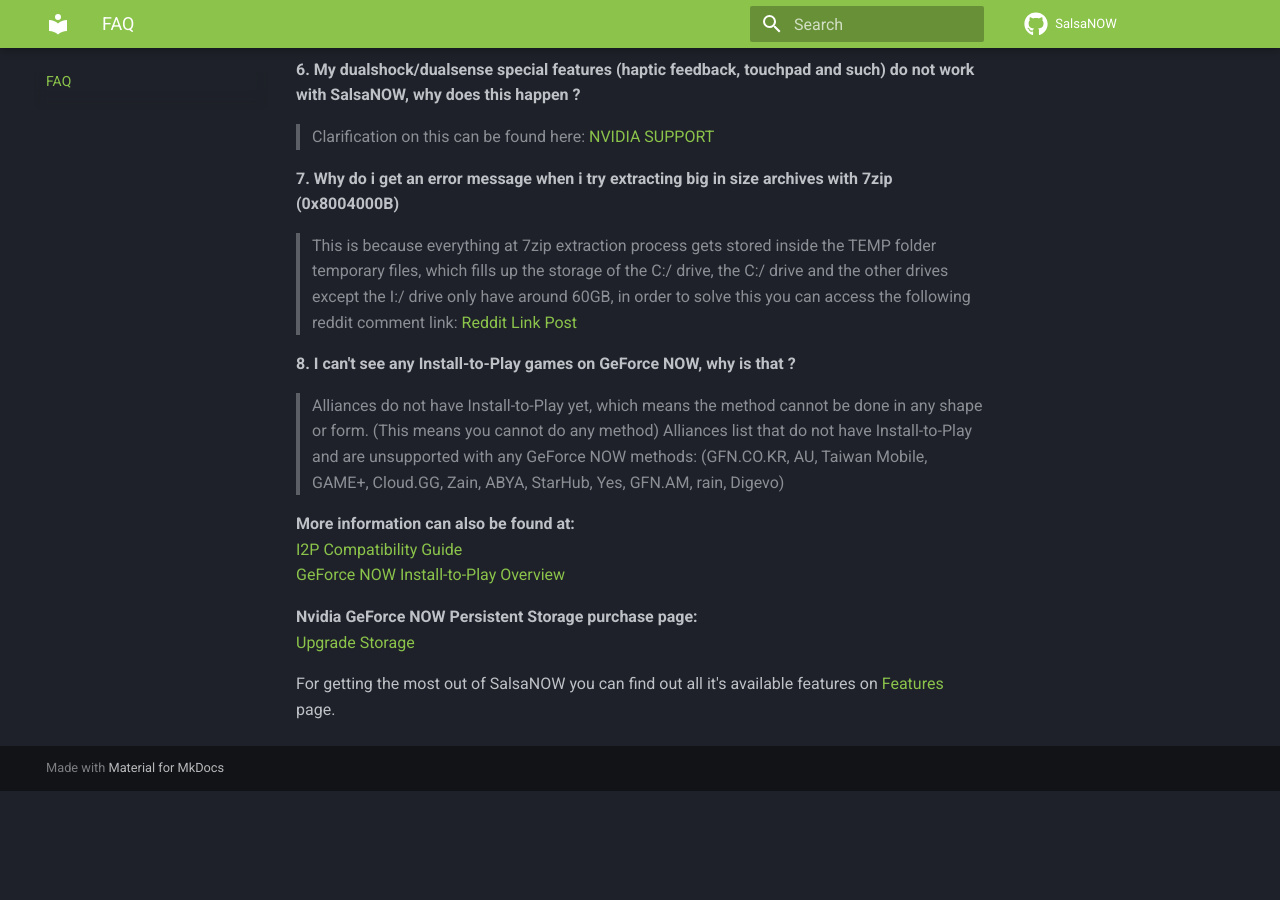
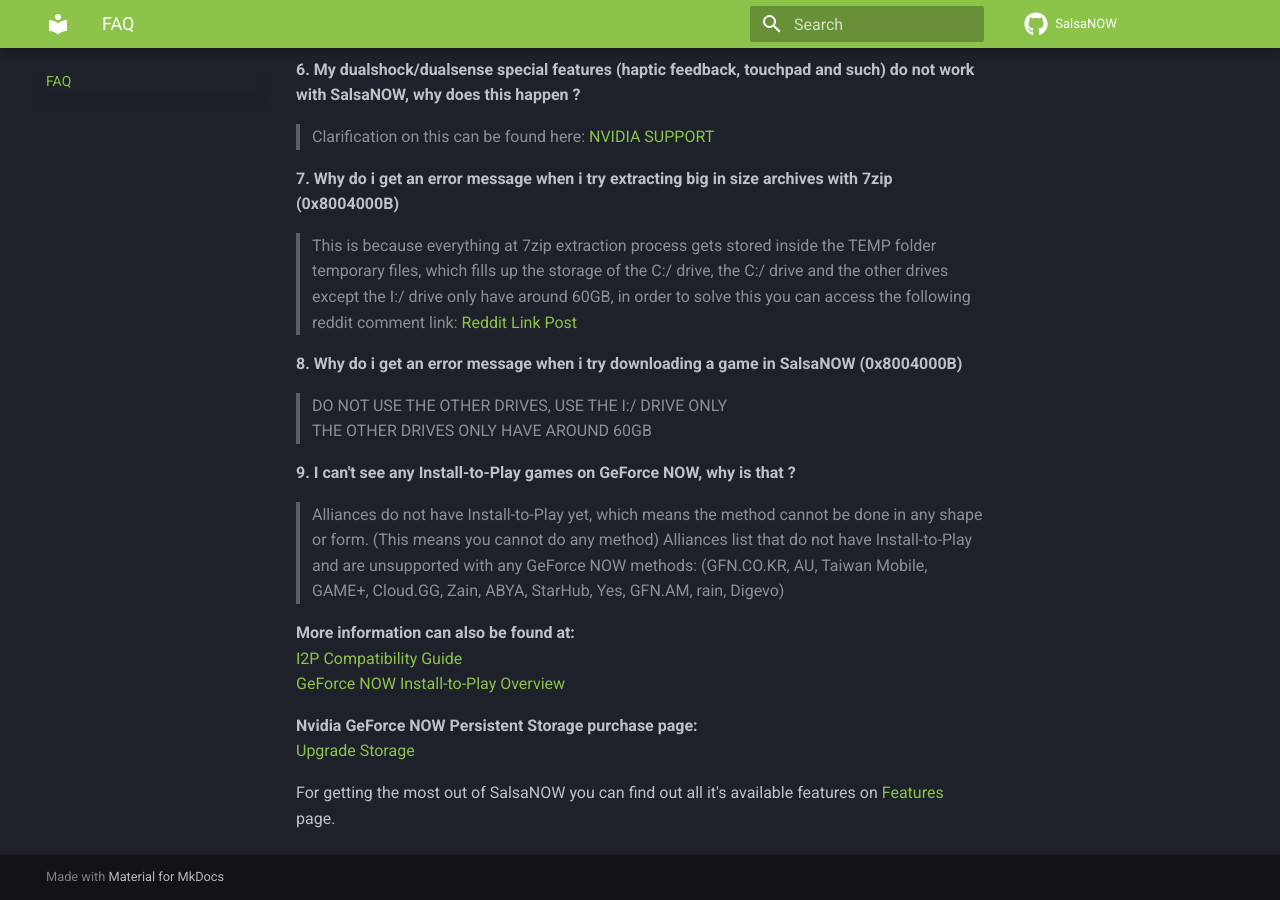
Before and after one commit to dpadGuy/SalsaNOW-Documentation, an MkDocs documentation site: the page built from docs/FAQ.md, in a window 1280 px wide and 900 px high, scrolled down 977 px. Built offline with MkDocs 1.6.1 and Material for MkDocs 9.7.7, drawn with Linux system fonts in a browser that asks for light colours; comment, search, counter and statistics services are not loaded; before the commit the page ends 1768 px from its top, so only the background shows below that.

Commit message:
New changes

```diff
--- a/docs/FAQ.md
+++ b/docs/FAQ.md
@@ -34,7 +34,11 @@
 **7. Why do i get an error message when i try extracting big in size archives with 7zip (0x8004000B)**
 > This is because everything at 7zip extraction process gets stored inside the TEMP folder temporary files, which fills up the storage of the C:/ drive, the C:/ drive and the other drives except the I:/ drive only have around 60GB, in order to solve this you can access the following reddit comment link: <a href="https://www.reddit.com/r/techsupport/comments/fyahjo/comment/kgoqr82/?utm_source=share&utm_medium=web3x&utm_name=web3xcss&utm_term=1&utm_content=share_button">Reddit Link Post</a> <br>
 
-**8. I can't see any Install-to-Play games on GeForce NOW, why is that ?**
+**8. Why do i get an error message when i try downloading a game in SalsaNOW (0x8004000B)**
+> DO NOT USE THE OTHER DRIVES, USE THE I:/ DRIVE ONLY <br>
+> THE OTHER DRIVES ONLY HAVE AROUND 60GB
+
+**9. I can't see any Install-to-Play games on GeForce NOW, why is that ?**
 > Alliances do not have Install-to-Play yet, which means the method cannot be done in any shape or form. (This means you cannot do any method)
 > Alliances list that do not have Install-to-Play and are unsupported with any GeForce NOW methods:
 > (GFN.CO.KR, AU, Taiwan Mobile, GAME+, Cloud.GG, Zain, ABYA, StarHub, Yes, GFN.AM, rain, Digevo)
```
